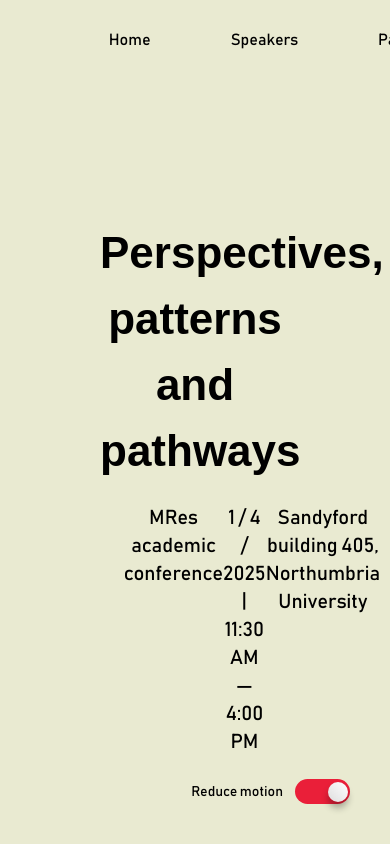
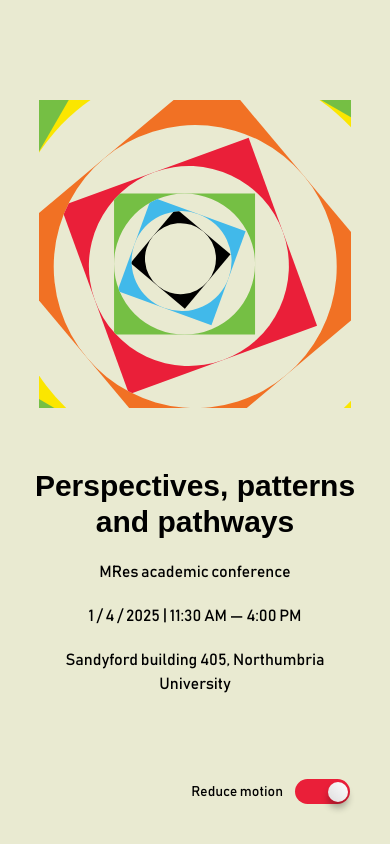
Before and after one commit to Lossmeril/perspectives-patterns-pathways, a Next.js app: page / in a window 390 px wide. Shown: the top 844 px of the page. Built offline with nearby package versions, Linux system fonts and the light colour scheme; a web font is replaced by a local one.

Commit message:
style: hero banner responsivity

```diff
--- a/app/page.tsx
+++ b/app/page.tsx
@@ -1,25 +1,52 @@
+"use client";
+
 import HeroBanner from "@/components/heroBanner";
 import Navbar from "@/components/navbar";
 import SpeakerBox from "@/components/speakerBox";
 import { speakers } from "@/datasets/speakers";
+import { useState, useEffect } from "react";
 
 const HomePage = () => {
-  const inScale = 900;
+  const [inScale, setInScale] = useState<number>(900);
+
+  useEffect(() => {
+    const getBreakpointValue = () => {
+      const width = window.innerWidth;
+
+      if (width < 640) return 400; // Mobile (sm)
+      if (width < 768) return 500; // Tablet (md)
+      if (width < 1024) return 600; // Small Laptop (lg)
+      if (width < 1280) return 800; // Desktop (xl)
+      return 900; // Large Screens (2xl)
+    };
+
+    setInScale(getBreakpointValue());
+
+    const handleResize = () => {
+      setInScale(getBreakpointValue());
+    };
+
+    window.addEventListener("resize", handleResize);
+    return () => window.removeEventListener("resize", handleResize);
+  }, []);
+
   const inRot = -240;
 
   return (
     <main className="max-w-screen overflow-x-hidden">
-      <section className="w-full h-screen bg-beige px-20 pb-32 pt-10 flex flex-col justify-center align-middle gap-10">
+      <section className="w-full h-screen bg-beige pb-32 pt-10 flex flex-col justify-center align-middle gap-10">
         <Navbar />
         <HeroBanner initialRotation={inRot} initialScale={inScale} />
         <div className="p-5 w-full text-center">
-          <h1 className="text-[2.75rem] mb-5">
+          <h1 className="text-3xl lg:text-[2em] xl:text-[2.75rem] mb-5">
             Perspectives, patterns and pathways
           </h1>
-          <div className="w-3/4 mx-auto flex flex-row justify-between">
-            <p className="m-0 text-xl">MRes academic conference</p>
-            <p className="m-0 text-xl">1 / 4 / 2025 | 11:30 AM — 4:00 PM</p>
-            <p className="m-0 text-xl">
+          <div className="w-3/4 mx-auto flex flex-col lg:flex-row justify-between gap-y-5">
+            <p className="m-0 text-md lg:text-xl">MRes academic conference</p>
+            <p className="m-0 text-md lg:text-xl">
+              1 / 4 / 2025 | 11:30 AM — 4:00 PM
+            </p>
+            <p className="m-0 text-md lg:text-xl">
               Sandyford building 405, Northumbria University
             </p>
           </div>
--- a/components/heroBanner.tsx
+++ b/components/heroBanner.tsx
@@ -89,7 +89,7 @@ const HeroBanner: React.FC<HeroBannerProps> = ({
 
   return (
     <>
-      <div className="w-3/4 h-3/4 overflow-hidden bg-grass relative mx-auto">
+      <div className="w-[80%] xl:w-3/4 h-3/4 overflow-hidden bg-grass relative mx-auto">
         <PatternBlock
           color="yellow"
           scale={getScaleFromIteration(initialScale, 1).toString()}
--- a/components/navbar.tsx
+++ b/components/navbar.tsx
@@ -16,9 +16,9 @@ const navbarItems: NavbarItem[] = [
 
 const Navbar = () => {
   return (
-    <div className="w-3/4 mx-auto mb-5">
+    <div className="w-4/5 xl:w-3/4 mx-auto mb-5">
       {/* -------- DESKTOP */}
-      <nav className="w-full flex flex-row justify-between items-center gap-20">
+      <nav className="w-full hidden lg:flex flex-row justify-between items-center gap-10 xl:gap-20">
         {navbarItems.map((item) => (
           <Link
             key={item.link}
```
